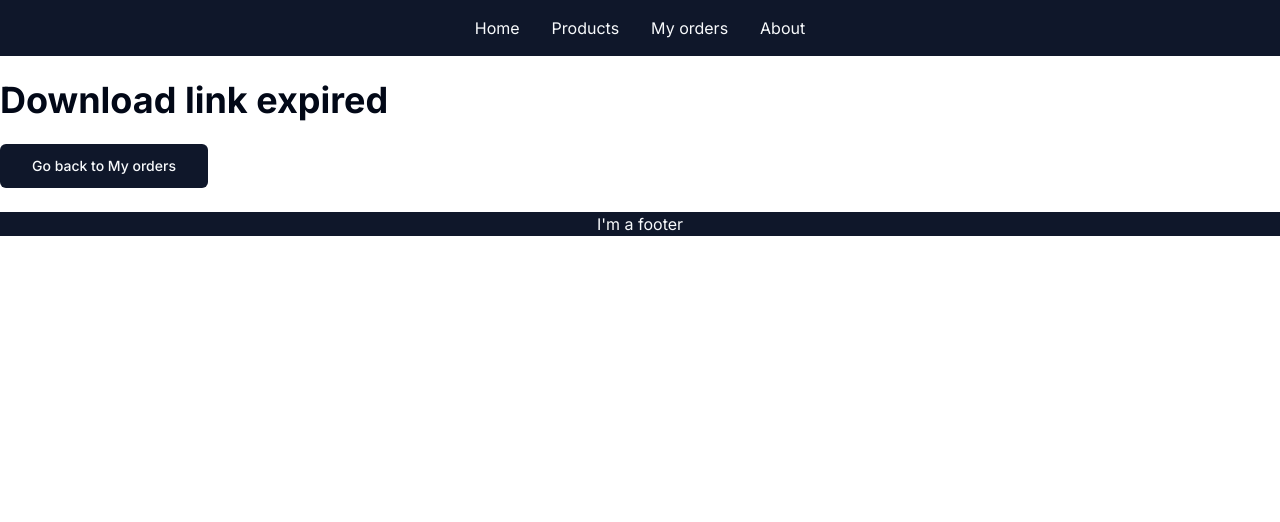
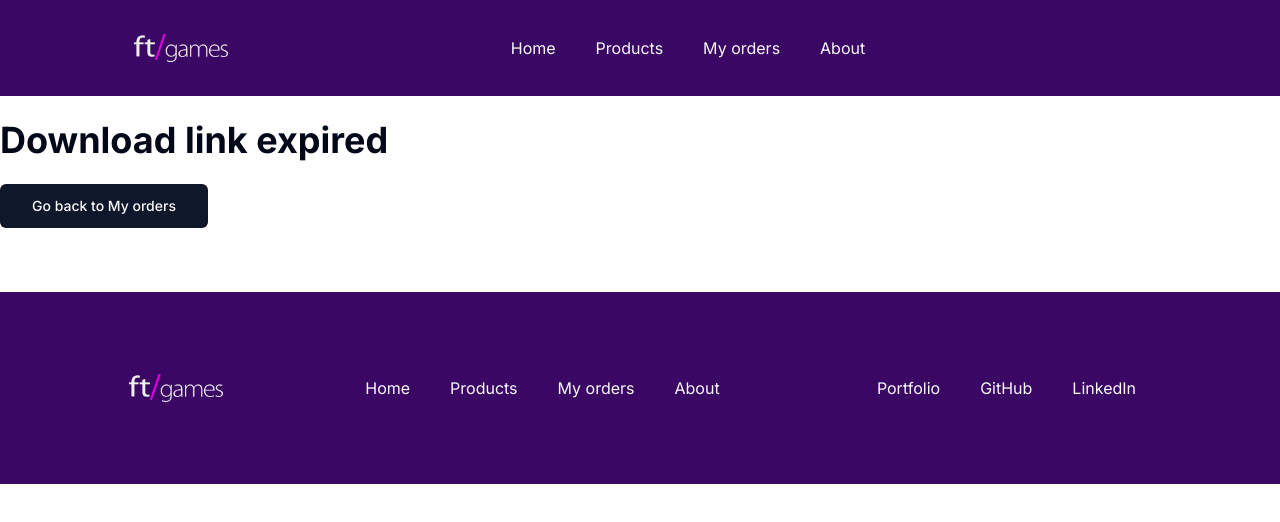
Before and after one commit to FacuTombesi/Ecommerce, a Next.js app: page /products/download/expired in a window 1280 px wide. Shown: the top 522 px of the page. Built offline with nearby package versions, Linux system fonts and the light colour scheme.

Commit message:
update(+): finished footer & updated styles

```diff
--- a/src/app/(customerPages)/page.tsx
+++ b/src/app/(customerPages)/page.tsx
@@ -50,10 +50,10 @@ const getAllProducts = cache(
 
 export default function HomePage() {
   return (
-    <main className="space-y-12">
+    <main className="space-y-16">
       <ProductCarouselSection productsFetcher={getNewestProducts} />
       <DisclaimerCard
-        content="All products on this website are fictitious, and the images were generated using AI."
+        content="All products and sponsors logos on this website are fictitious and the images were generated using AI."
       />
       <ProductGridSection title="Best sellers" productsFetcher={getPopularProducts} />
       <div className="flex justify-between px-20 py-8">
@@ -108,8 +108,8 @@ async function ProductCarouselSection({ productsFetcher }: ProductsCarouselSecti
           </CarouselItem>
         ))}
       </CarouselContent>
-      <CarouselPrevious className="border-none bg-purple-300 hover:bg-purple-200 h-full rounded-lg" />
-      <CarouselNext className="border-none bg-purple-300 hover:bg-purple-200 h-full rounded-lg" />
+      <CarouselPrevious className="border-none bg-purple-100 hover:bg-purple-50 h-full rounded-lg" />
+      <CarouselNext className="border-none bg-purple-100 hover:bg-purple-50 h-full rounded-lg" />
     </Carousel>
   );
 }
--- a/src/components/Footer.tsx
+++ b/src/components/Footer.tsx
@@ -1,7 +1,23 @@
+import Image from "next/image";
+import { NavLink } from "./Nav";
+
 export default function Footer() {
   return (
-    <footer className="bg-primary text-primary-foreground flex justify-center px-4">
-      I'm a footer
+    <footer className="bg-purple-950 text-primary-foreground flex justify-between items-center px-32 py-16 mt-16">
+      <div className="relative w-24 h-16 aspect-auto">
+        <Image src="/assets/img/ftgames_logo.png" fill alt="FTgames logo" />
+      </div>
+      <div className="flex gap-2">
+        <NavLink href="/">Home</NavLink>
+        <NavLink href="/products">Products</NavLink>
+        <NavLink href="/orders">My orders</NavLink>
+        <NavLink href="/about">About</NavLink>
+      </div>
+      <div className="flex gap-2">
+        <NavLink href="https://ftportfolio.vercel.app/" target="_blank" rel="noopener noreferrer">Portfolio</NavLink>
+        <NavLink href="https://github.com/FacuTombesi" target="_blank" rel="noopener noreferrer">GitHub</NavLink>
+        <NavLink href="https://www.linkedin.com/in/facundotombesi/" target="_blank" rel="noopener noreferrer">LinkedIn</NavLink>
+      </div>
     </footer>
   );
 }
--- a/src/components/Nav.tsx
+++ b/src/components/Nav.tsx
@@ -1,13 +1,20 @@
 "use client"
 
 import { cn } from "@/lib/utils";
+import Image from "next/image";
 import Link from "next/link";
 import { usePathname } from "next/navigation";
 import { ComponentProps, ReactNode } from "react";
 
 export default function Nav({ children }: { children: ReactNode }) {
   return (
-    <nav className="bg-primary text-primary-foreground flex justify-center px-4">{children}</nav>
+    <div className="bg-purple-950 flex justify-around items-center py-4">
+      <div className="relative w-24 h-16 aspect-auto">
+        <Image src="/assets/img/ftgames_logo.png" fill alt="FTgames logo" />
+      </div>
+      <nav className="text-primary-foreground flex justify-center gap-2">{children}</nav>
+      <div></div>
+    </div>
   );
 }
 
@@ -15,7 +22,7 @@ export function NavLink(props: Omit<ComponentProps<typeof Link>, "className">) {
   const pathname = usePathname()
 
   return <Link {...props} className={cn(
-    "p-4 hover:bg-secondary hover:text-secondary-foreground focus-visible:bg-secondary focus-visible:text-secondary-foreground",
+    "rounded-2xl px-4 py-2 hover:bg-secondary hover:text-secondary-foreground focus-visible:bg-secondary focus-visible:text-secondary-foreground",
     pathname === props.href && "bg-background text-foreground"
   )} />;
 }
```
Also changed, not shown: public/assets/img/ftgames_logo.png (added).
